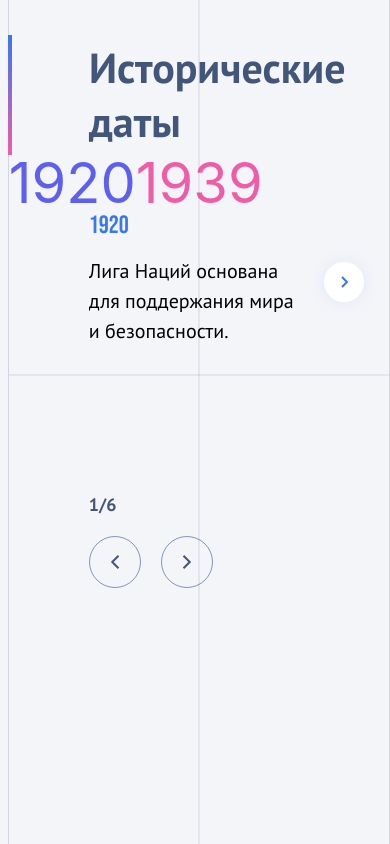
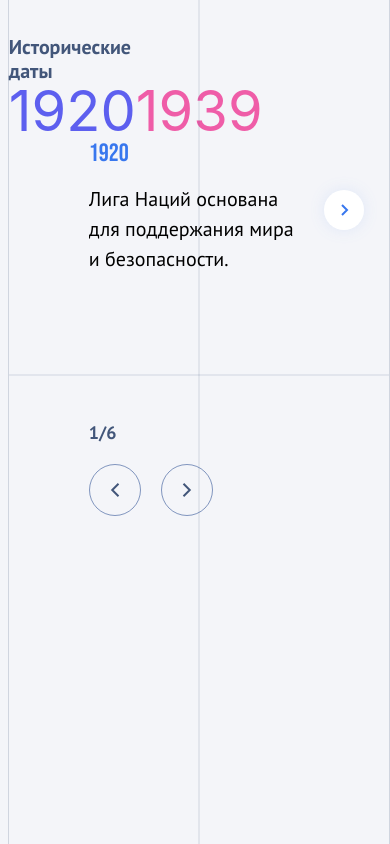
Before and after one commit to DomnitskiyOleg/only-dates, a React (Create React App) app: page / in a window 390 px wide. Built offline with nearby package versions, Linux system fonts and the light colour scheme; a web font is replaced by a local one.

Commit message:
Add responsive styles for smaller screens

```diff
--- a/src/components/Title/title.module.scss
+++ b/src/components/Title/title.module.scss
@@ -13,6 +13,10 @@
     background: linear-gradient(180deg, #3877ee, #ef5da8);
     width: 5px;
     height: 120px;
+
+    @media (max-width: 1010px) {
+      display: none;
+    }
   }
   h1 {
     font-family: 'PT Sans', sans-serif;
@@ -24,6 +28,11 @@
       line-height: 54px;
     }
 
+    @media (max-width: 1010px) {
+      max-width: 132px;
+      font-size: 20px;
+      line-height: 24px;
+    }
     // @media (max-width: 1700px) {
     //   margin-top: 130px;
     // }
```
